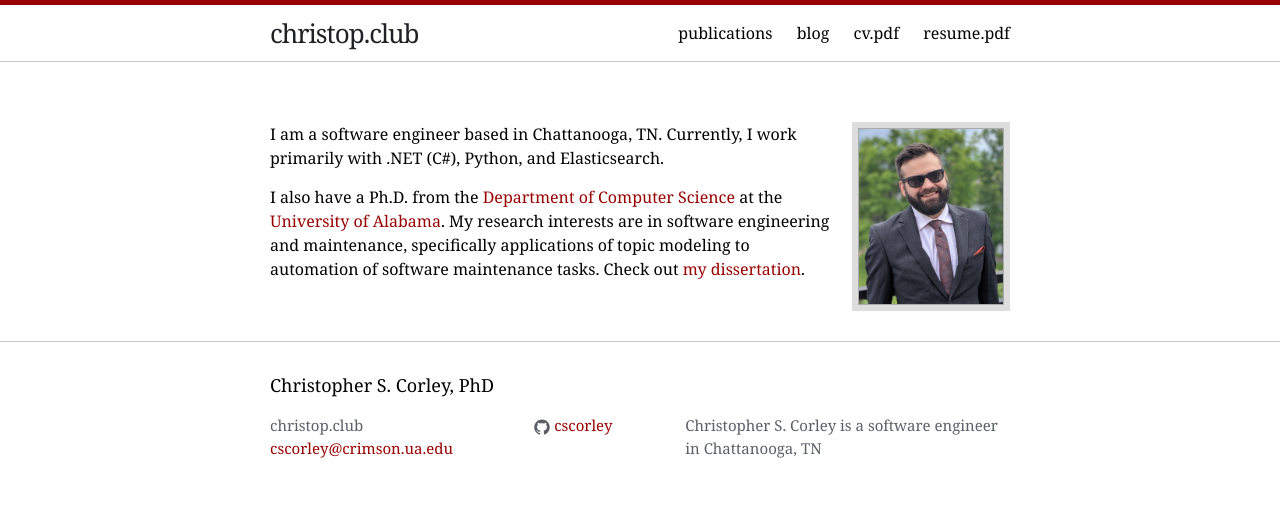
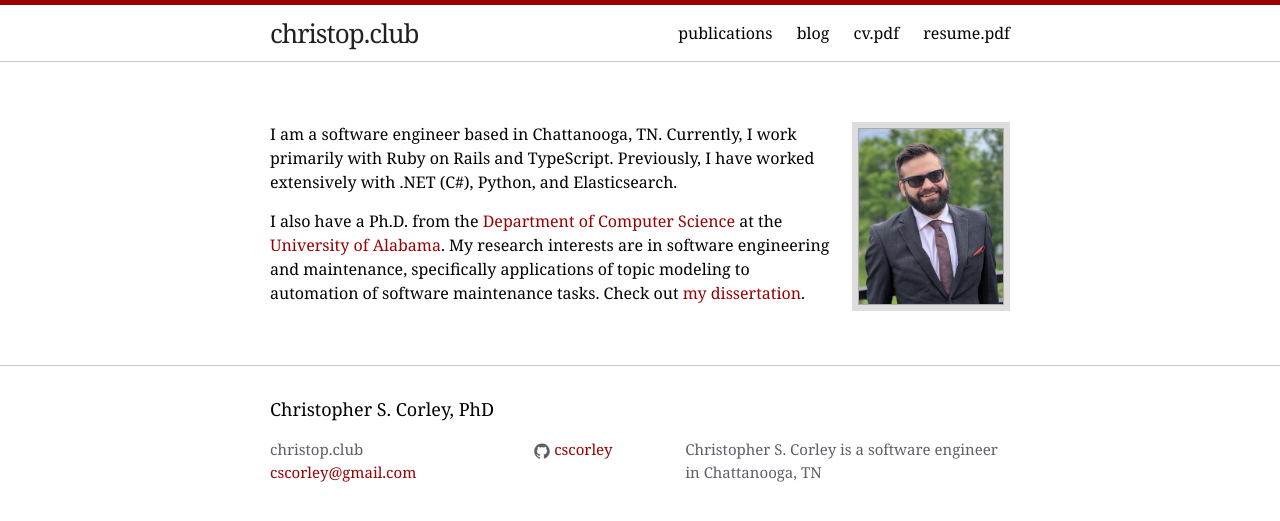
Before and after one commit to cscorley/cscorley.github.io, a Jekyll site: the page built from index.md, in a window 1280 px wide. Shown: the top 521 px of the page. Built offline with Jekyll 4.4.1, drawn with Linux system fonts in a browser that asks for light colours.

Commit message:
bump email and vita/resume

```diff
--- a/_config.yml
+++ b/_config.yml
@@ -17,7 +17,7 @@
   - jekyll-feed
 encoding: UTF-8
 permalink: pretty
-email: cscorley@crimson.ua.edu
+email: cscorley@gmail.com
 github_username: cscorley
 exclude:
   - Makefile
--- a/index.md
+++ b/index.md
@@ -8,18 +8,15 @@
     alt="Photo of Christop"/>
 
 
-I am a software engineer based in Chattanooga, TN.  Currently,
-I work primarily with .NET (C#), Python, and Elasticsearch.
+I am a software engineer based in Chattanooga, TN.  Currently, I work primarily
+with Ruby on Rails and TypeScript.  Previously, I have worked extensively with
+.NET (C#), Python, and Elasticsearch.
 
 I also have a Ph.D. from the [Department of Computer Science][] at the
-[University of Alabama][].  My research interests are in software engineering and
-maintenance, specifically applications of topic modeling to automation of
+[University of Alabama][].  My research interests are in software engineering
+and maintenance, specifically applications of topic modeling to automation of
 software maintenance tasks.  Check out [my dissertation][].
 
 [Department of Computer Science]: http://cs.ua.edu/
 [University of Alabama]: http://www.ua.edu/
-[Software Engineering Research Group]: http://se.cs.ua.edu/
-[GAANN]: http://gaann.cs.ua.edu/
-[Dr. Nicholas A. Kraft]: http://nicholasakraft.com/
-[Dr. Jeffrey C. Carver]: http://carver.cs.ua.edu/
 [my dissertation]: /cscorley_dissertation.pdf
```
Also changed, not shown: vita.md (+8 -4 lines), 4 other files.
